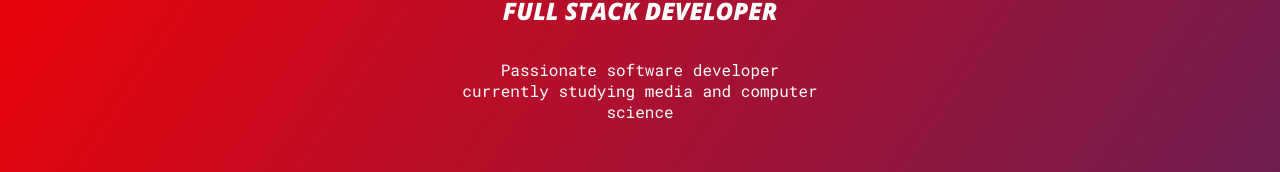
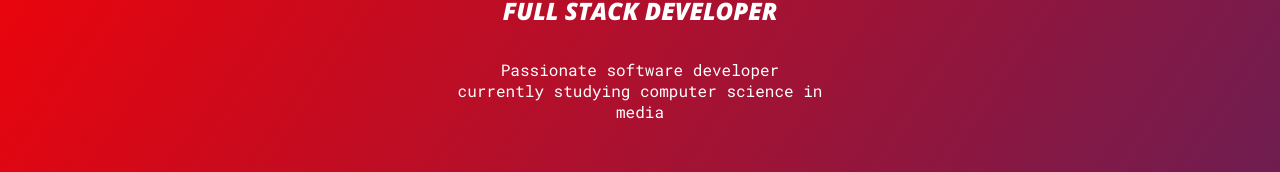
Before and after one commit to schachdavid/portfolio, a React (Create React App) app: page / in a window 1280 px wide. Shown: the part 375-547 px from the top of the page. Built offline with nearby package versions, Linux system fonts and the light colour scheme.

Commit message:
changed study name

```diff
--- a/src/App.tsx
+++ b/src/App.tsx
@@ -70,7 +70,7 @@ const App: React.FC = () => {
           <div className={styles.subTitle}>FULL STACK DEVELOPER</div>
           <div className={styles.description}>
             <div>Passionate software developer</div>
-            <div>currently studying media and computer science</div>
+            <div>currently studying computer science in media</div>
           </div>
         </div>
 
```
